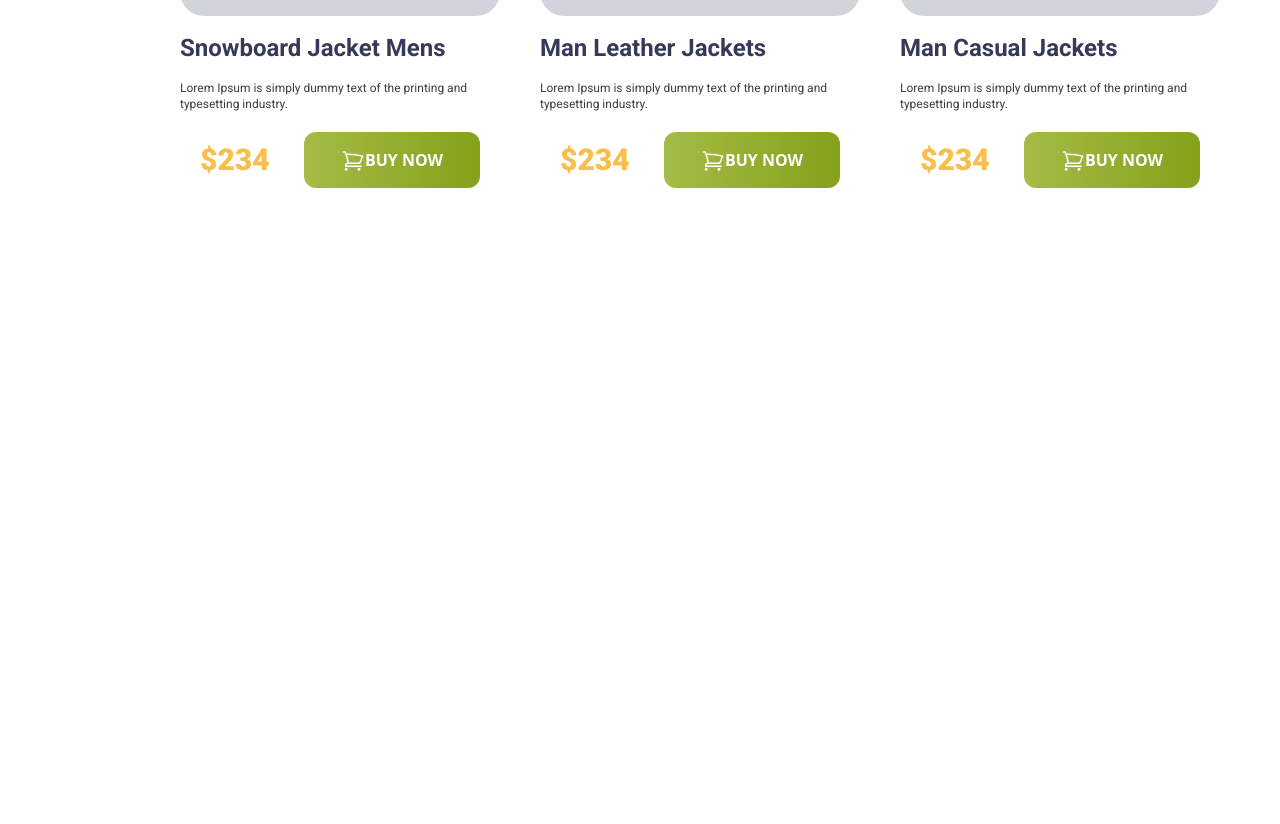
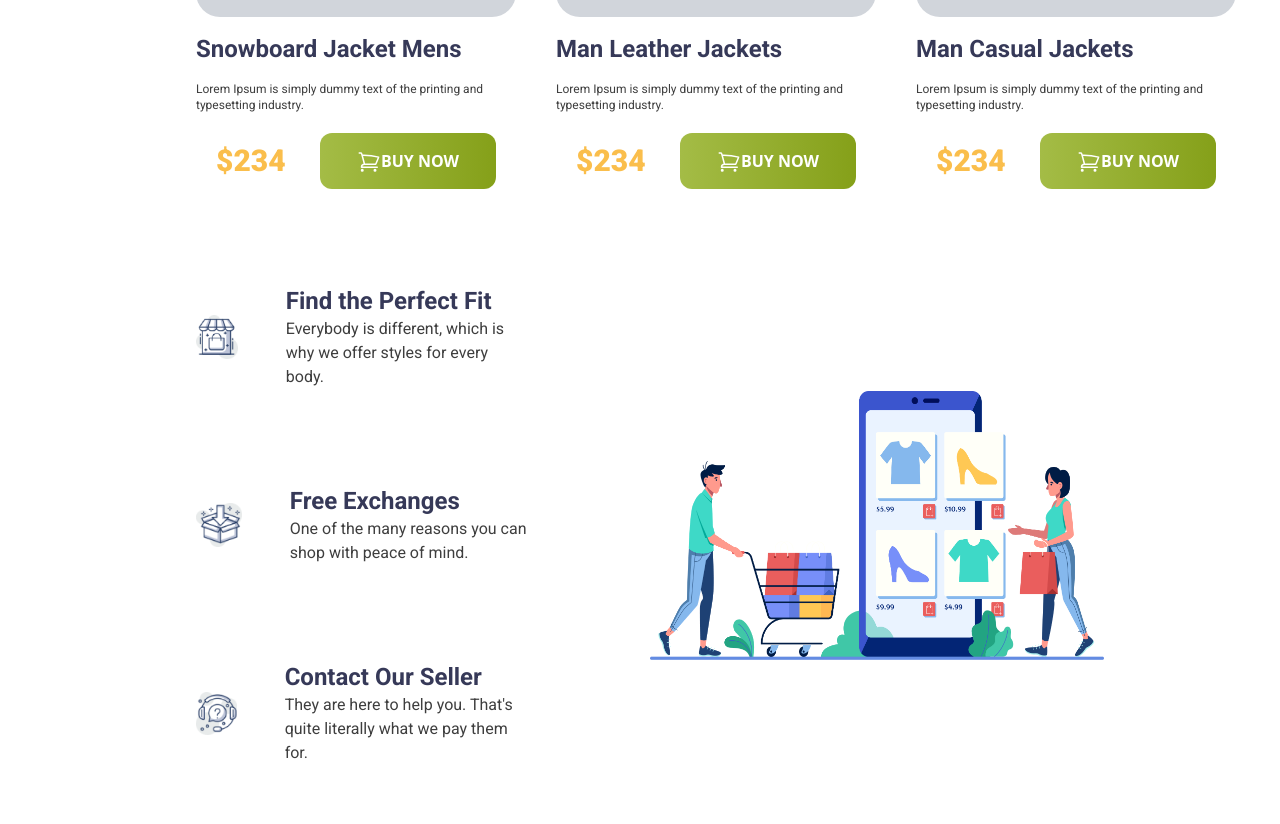
Before and after one commit to engrnazrulislam/penguin-fashion, a plain HTML site: page index.html in a window 1280 px wide. Shown: the part 1803-2627 px from the top of the page. Before the commit the page ends 2031 px from the top, so only its background shows below. Drawn offline with nearby package versions, Linux system fonts and the light colour scheme.

Commit message:
Complete task

```diff
--- a/index.html
+++ b/index.html
@@ -24,7 +24,7 @@
     </style>
 </head>
 
-<body class="w-9/12 mt-8 mx-auto">
+<body class="w-auto p-4 md:w-9/12 lg:9/12  mt-8 mx-auto">
     <header>
         <nav
             class="flex flex-col md:flex-row lg:flex-row md:items-center lg:items-center md:justify-between lg:justify-between">
@@ -60,7 +60,7 @@
         <!-- Woman Jacket Section -->
         <section class="mt-16">
             <h3 class="font-bebas text-5xl text-[#363958] mt-12">Woman Jacket</h3>
-        <div class="flex items-center justify-between mt-10">
+        <div class="flex flex-col md:flex-row lg: flex-row items-center md:justify-between lg:justify-between mt-10">
             <div class="w-96 p-5 flex flex-col justify-center items-center">
                 <div class="w-80 p-5 bg-gray-300 rounded-3xl">
                     <img class="object-cover" src="images/jacket-1.png" alt="">
@@ -123,7 +123,7 @@
         <!-- Man Jacket Section -->
         <section class="mt-16">
             <h3 class="font-bebas text-5xl text-[#363958] mt-12">Man Jacket</h3>
-        <div class="flex items-center justify-between mt-10">
+        <div class="flex flex-col md:flex-row lg:flex-row items-center md:justify-between lg:justify-between mt-10">
             <div class="w-96 p-5 flex flex-col justify-center items-center">
                 <div class="w-80 p-5 bg-gray-300 rounded-3xl">
                     <img class="object-cover" src="images/jacket-4.png" alt="">
@@ -184,7 +184,41 @@
         </div>
         </section>
         <!-- last Section -->
-
+        <section class="flex flex-col md:flex-row lg:flex-row md:justify-between lg:flex-row gap-20 items-center">
+            <div>
+                <dir class="flex gap-7 p-5 items-center justify-start rounded-3xl">
+                    <div class="w-20">
+                        <img src="icons/house.png" alt="">
+                    </div>
+                    <div class="p-5">
+                        <h3 class="font-roboto text-[#363958] text-2xl font-bold">Find the Perfect Fit</h3>
+                        <p class="font-roboto text-[#3E3E3E] text-base font-normal">Everybody is different, which is why we offer styles for every body.</p>
+                    </div>
+                </dir>
+                <dir class="flex gap-7 p-5 items-center justify-start rounded-3xl">
+                    <div class="w-20">
+                        <img src="icons/box.png" alt="">
+                    </div>
+                    <div class="p-5">
+                        <h3 class="font-roboto text-[#363958] text-2xl font-bold">Free Exchanges</h3>
+                        <p class="font-roboto text-[#3E3E3E] text-base font-normal">One of the many reasons you can shop
+                            with peace of mind.</p>
+                    </div>
+                </dir>
+                <dir class="flex gap-7 p-5 items-center justify-start rounded-3xl">
+                    <div class="w-20">
+                        <img src="icons/question.png" alt="">
+                    </div>
+                    <div class="p-5">
+                        <h3 class="font-roboto text-[#363958] text-2xl font-bold">Contact Our Seller</h3>
+                        <p class="font-roboto text-[#3E3E3E] text-base font-normal">They are here to help you. That's quite literally what we pay them for.</p>
+                    </div>
+                </dir>
+            </div>
+            <div class="w-10/12">
+                <img src="images/shopping.png" alt="">
+            </div>
+        </section>
     </main>
     <footer>
 
```
